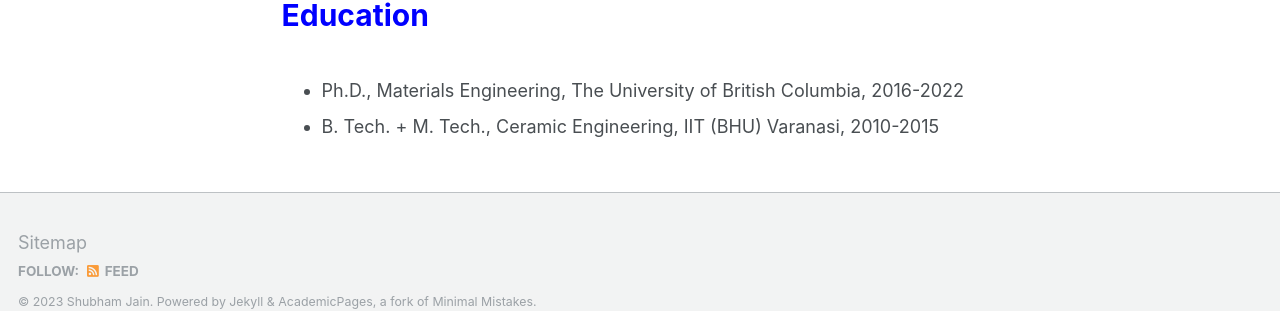
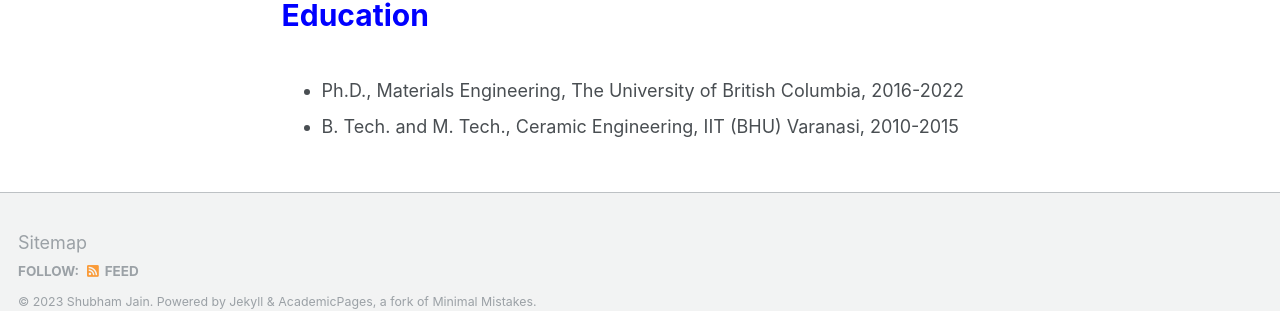
Before and after one commit to shubhamj2611/shubhamj2611.github.io, a Jekyll site: the page built from _pages/about.md, in a window 1280 px wide and 974 px high. Shown: the part 627-938 px from the top of the window. Built offline with Jekyll 4.4.1, drawn with Linux system fonts in a browser that asks for light colours; some web fonts are replaced.

Commit message:
Update about.md

```diff
--- a/_pages/about.md
+++ b/_pages/about.md
@@ -19,4 +19,4 @@ redirect_from:
 
 <p style="text-align:left; color:Blue; font-size:30px; font-weight:bold;"> Education </p>
 * Ph.D., Materials Engineering, The University of British Columbia, 2016-2022
-* B. Tech. + M. Tech., Ceramic Engineering, IIT (BHU) Varanasi, 2010-2015
+* B. Tech. and M. Tech., Ceramic Engineering, IIT (BHU) Varanasi, 2010-2015
```
